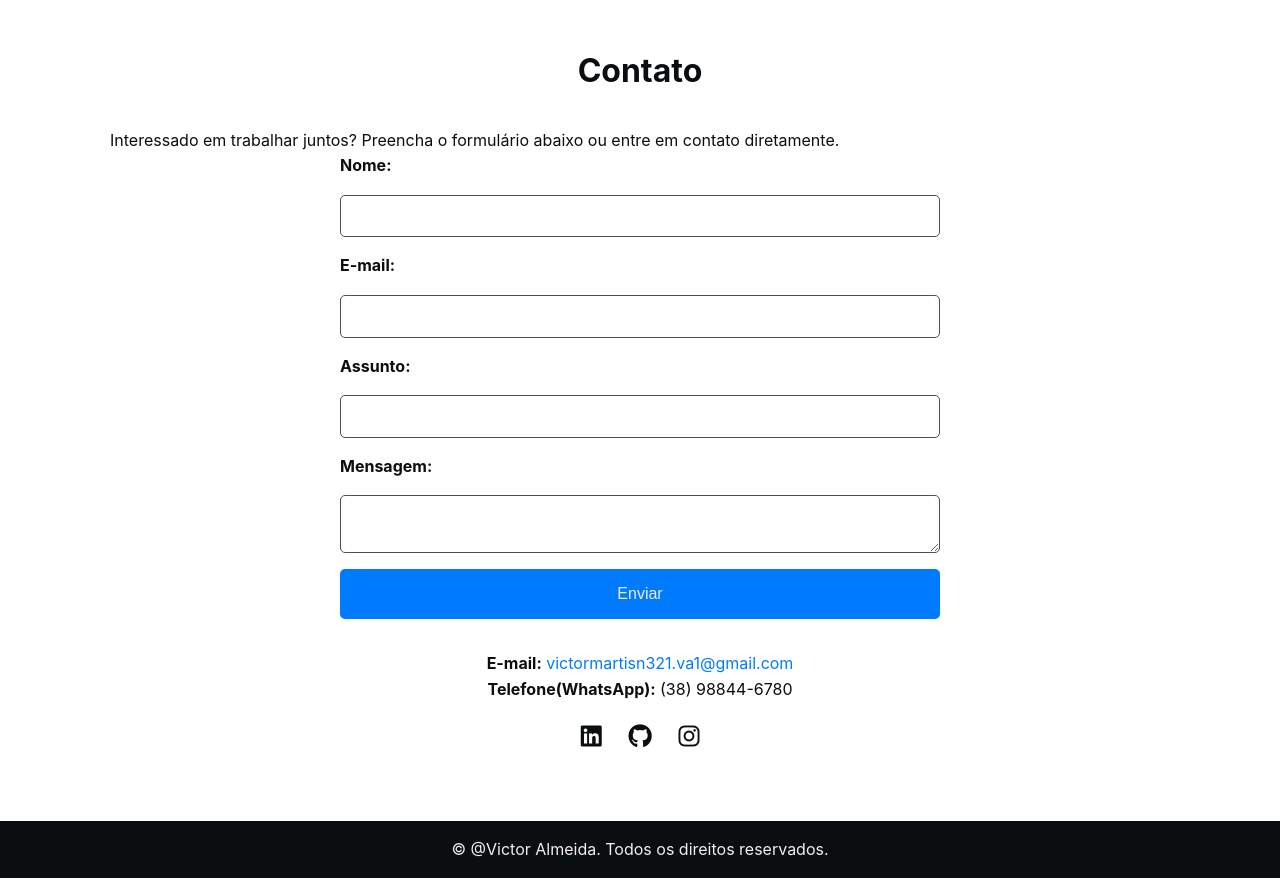
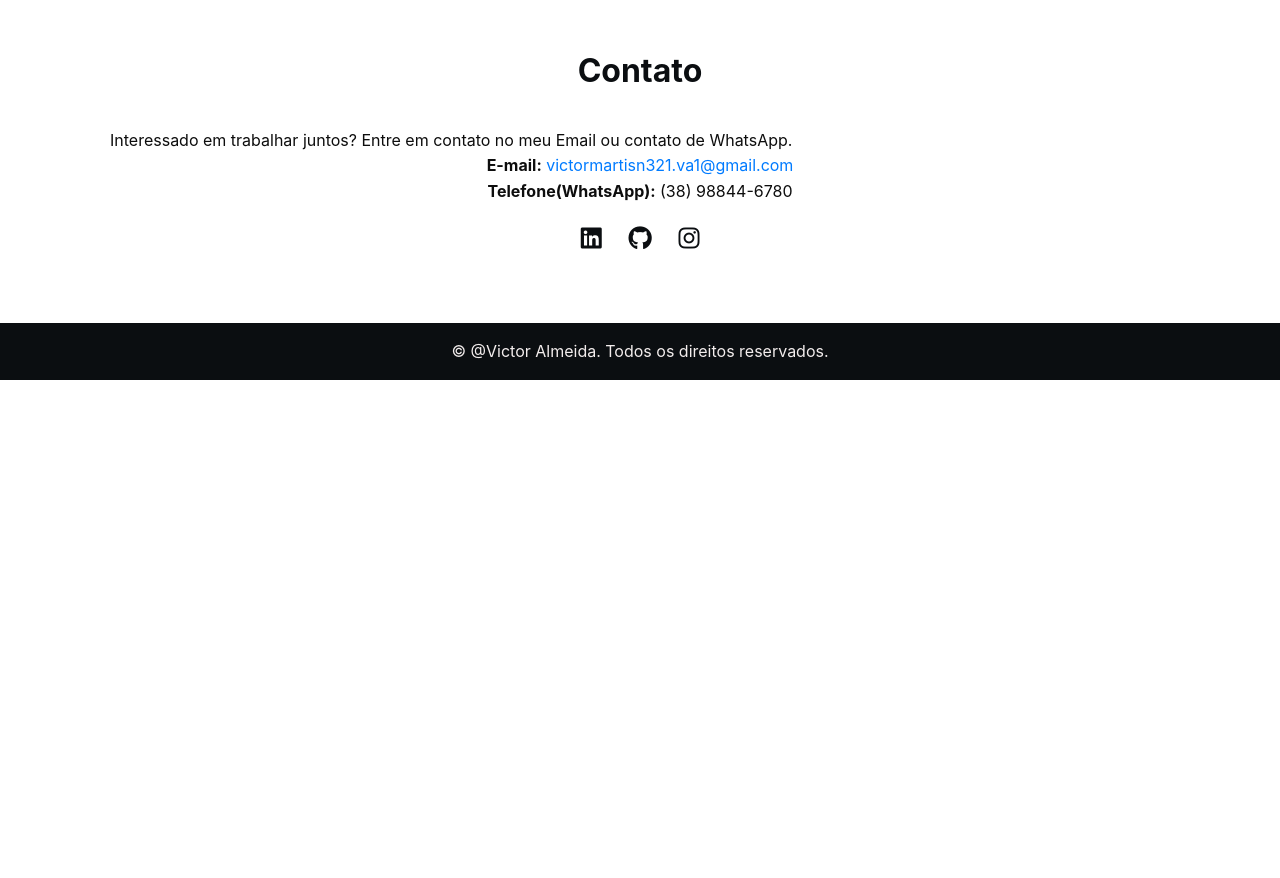
Before and after one commit to vma5/Victor-Martins-Site, a website: page index.html in a window 1280 px wide. Shown: the part 2140-3018 px from the top of the page. After the commit the page ends 2520 px from the top, so only its background shows below. Drawn offline with Linux system fonts and the light colour scheme.

Commit message:
finalizado

```diff
--- a/index.html
+++ b/index.html
@@ -102,21 +102,7 @@
         <section id="contato">
             <div class="container">
                 <h2>Contato</h2>
-                <p>Interessado em trabalhar juntos? Preencha o formulário abaixo ou entre em contato diretamente.</p>
-                <form id="contact-form" action="/enviar-email" method="POST">
-                    <label for="nome">Nome:</label>
-                    <input type="text" id="nome" name="nome" required>
-
-                    <label for="email">E-mail:</label>
-                    <input type="email" id="email" name="email" required>
-
-                    <label for="assunto">Assunto:</label>
-                    <input type="text" id="assunto" name="assunto" required>
-
-                    <label for="mensagem">Mensagem:</label>
-                    <textarea id="mensagem" name="mensagem" required></textarea>
-
-                    <button type="submit">Enviar</button>
+                <p>Interessado em trabalhar juntos? Entre em contato no meu Email ou contato de WhatsApp.</p>
                 </form>
                 <div class="contact-info">
                     <p><strong>E-mail:</strong> <a href="victormartins321.va1@gmail.com">victormartisn321.va1@gmail.com</a></p>
--- a/style.css
+++ b/style.css
@@ -250,7 +250,7 @@ section h2 {
 #contato form input, #contato form textarea {
     width: 100%;
     padding: 0.8rem;
-    border: 1px solid #514e4e;
+    border: 1px solid #423f3f;
     border-radius: 5px;
 }
 
```
